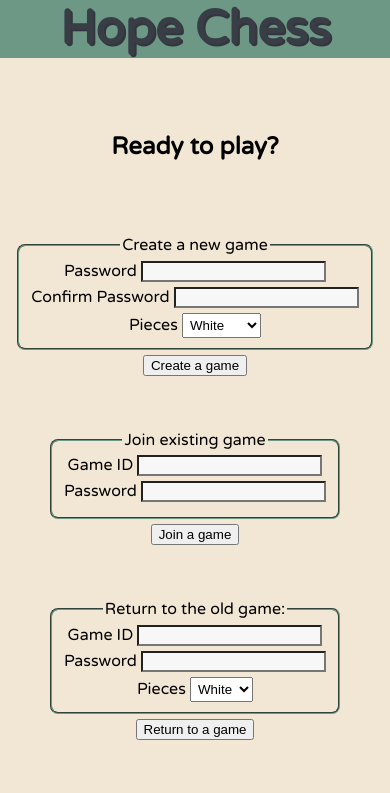
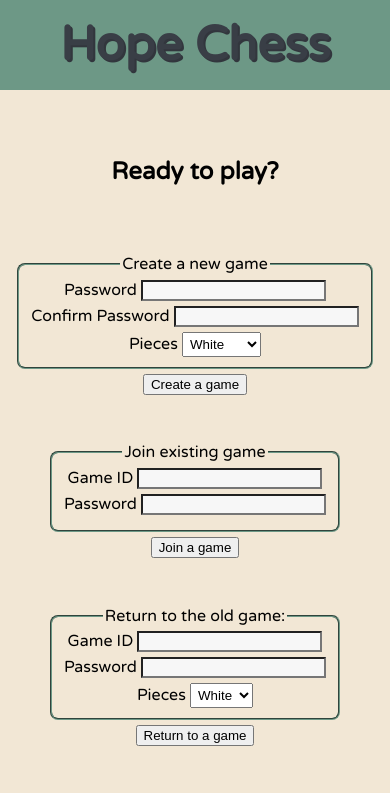
Before and after one commit to vladinstein/flask-chess, a Flask app: page / in a window 390 px wide. Shown: the top 793 px of the page. Run offline with Flask 2, Linux system fonts and the light colour scheme; parts of the project's set-up code (start-up, migrations or seed data) failed here and were passed over; some libraries are stand-ins or nearby versions.

Commit message:
css fonts adjustments for phones

```diff
--- a/chess/static/styles.css
+++ b/chess/static/styles.css
@@ -283,8 +283,9 @@ select {
 @media only screen and (max-width: 600px) {
     .square {font-size: 3rem; width: 12.5vmin; height: 12.5vmin;}
     .index_square {font-size: 1rem; width: 12.5vmin; height: 12.5vmin;}
-    .alert-success {font-size: 0.7rem;}
+    .alert-success {font-size: 0.5rem;}
     .alert-additional {font-size: 0.3rem;}
     .index_column{display: none;}
-    .main_title{margin-top: 0; margin-bottom: 0;}
+    .main_title{margin-top: .33em; margin-bottom: .33em;}
+    .game-id{margin-top: 0;}
 }
```
